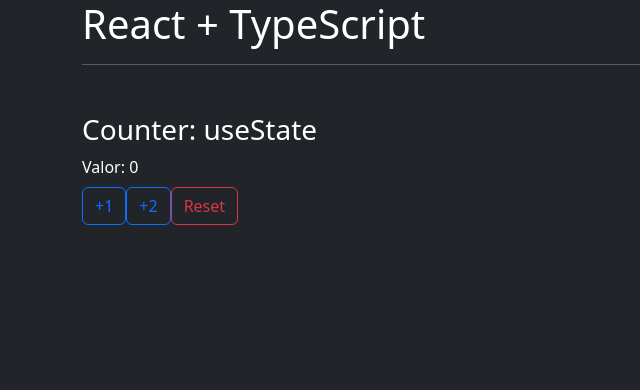
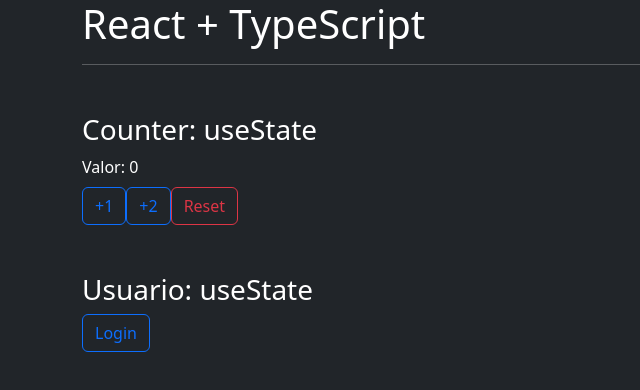
Before and after one commit to Toxcastel/mi-app-ts, a React (Create React App) app: page / in a window 1280 px wide. Shown: the top 390 px of the page, without its empty margins (0-640 px from the left). Built offline with nearby package versions, Linux system fonts and the light colour scheme.

Commit message:
Creating User command

```diff
--- a/src/App.tsx
+++ b/src/App.tsx
@@ -1,4 +1,5 @@
 import Counter from "./components/Counter";
+import Usuario from "./components/Usuario";
 
 function App() {
   return (
@@ -7,6 +8,7 @@
       <hr/>
 
       <Counter/>
+      <Usuario/>
     </>
   );
 }
--- /dev/null
+++ b/src/components/Usuario.tsx
@@ -0,0 +1,36 @@
+import { useState } from "react";
+
+/*
+    Aquí la pregunta es: ¿cómo establecemos en el Login la información del usuario?
+    Para esto en TypeScript debemos trabajar con clases o con interfaces para asignar el tipado
+    interface: reglas que podemos ponerle a los objetos, no tienen una interpretación física en js
+*/
+
+interface User {
+    uid: string;
+    name: string;
+}
+
+const Usuario = () => {
+    /* En TypeScript hay funciones con definición genérica como el 'useState' que podría manejar internamente "interfaces", es decir, objetos de JS que indican el tipado de cada propiedad del objeto */
+    const [user, setUser] = useState<User>();
+
+    const login = () => {
+        setUser({
+            uid: "ABC123",
+            name: "Fernando Herrera",
+        });
+    };
+    return (
+        <div className="mt-5">
+            <h3>Usuario: useState</h3>
+            <button onClick={login} className="btn btn-outline-primary">
+                Login
+            </button>
+            {/* <pre> se refiere a texto preformateado, se imprimirá tal como lo veamos. Usamos JSON.stringify para mostrar como string el valor del objeto user */}
+            <pre> {JSON.stringify(user)}</pre>
+        </div>
+    );
+};
+
+export default Usuario;
```
